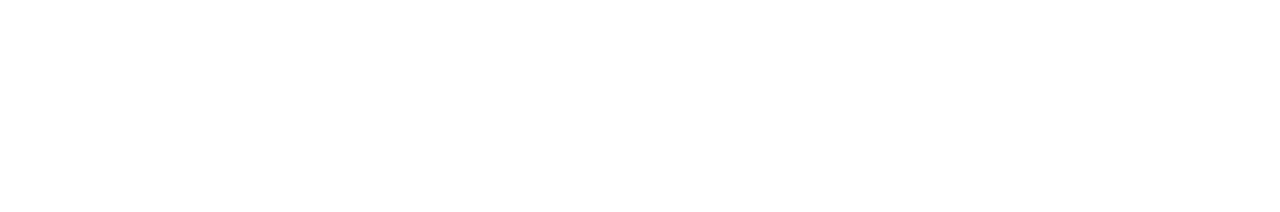
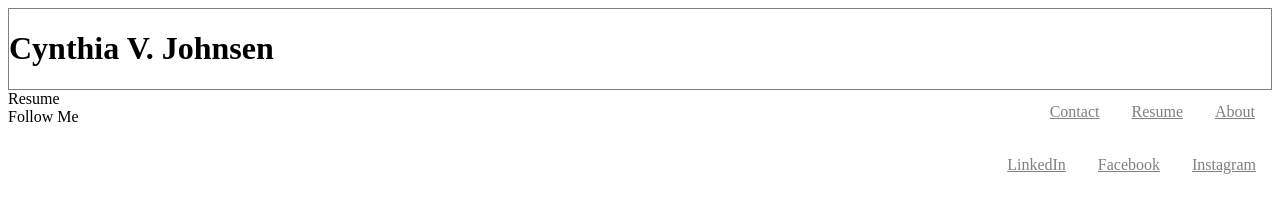
Before and after one commit to cvjohnsen/portfolio, a plain HTML site: page pages/resume.html in a window 1280 px wide. Drawn offline with Linux system fonts and the light colour scheme.

Commit message:
5th Commit

```diff
--- a/pages/resume.html
+++ b/pages/resume.html
@@ -0,0 +1,39 @@
+<!DOCTYPE html>
+<html lang="en">
+
+<head>
+    <meta charset="UTF-8">
+    <meta http-equiv="X-UA-Compatible" content="IE=edge">
+    <meta name="viewport" content="width=device-width, initial-scale=1.0">
+    <title>Portfolio</title>
+    <link rel="stylesheet" type="text/css" href="/css/styles.css">
+</head>
+
+<body>
+    <header>
+        <h1>Cynthia V. Johnsen</h1>
+        <nav>
+            <!-- Navbar, Add Link to each page later-->
+            <ul>
+                <li><a href="/index.html">About</a></li>
+                <li><a href="/pages/resume.html">Resume</a></li>
+                <li><a href="/pages/contact.html">Contact</a></li>
+            </ul>
+        </nav>
+    </header>
+    <div>
+        <!-- Resume info, Maybe -->
+        Resume
+    </div>
+    <footer>
+        <!-- Follow Me, Social Media Font Awesome Icon -->
+        Follow Me
+        <ul>
+            <li><a href="#IG">Instagram</a></li>
+            <li><a href="#FB">Facebook</a></li>
+            <li><a href="#LI">LinkedIn</a></li>
+        </ul>
+    </footer>
+    </body>
+
+    </html>
```
Also changed, not shown: index.html (+1 -1 lines), pages/contact.html (+1 -1 lines).
